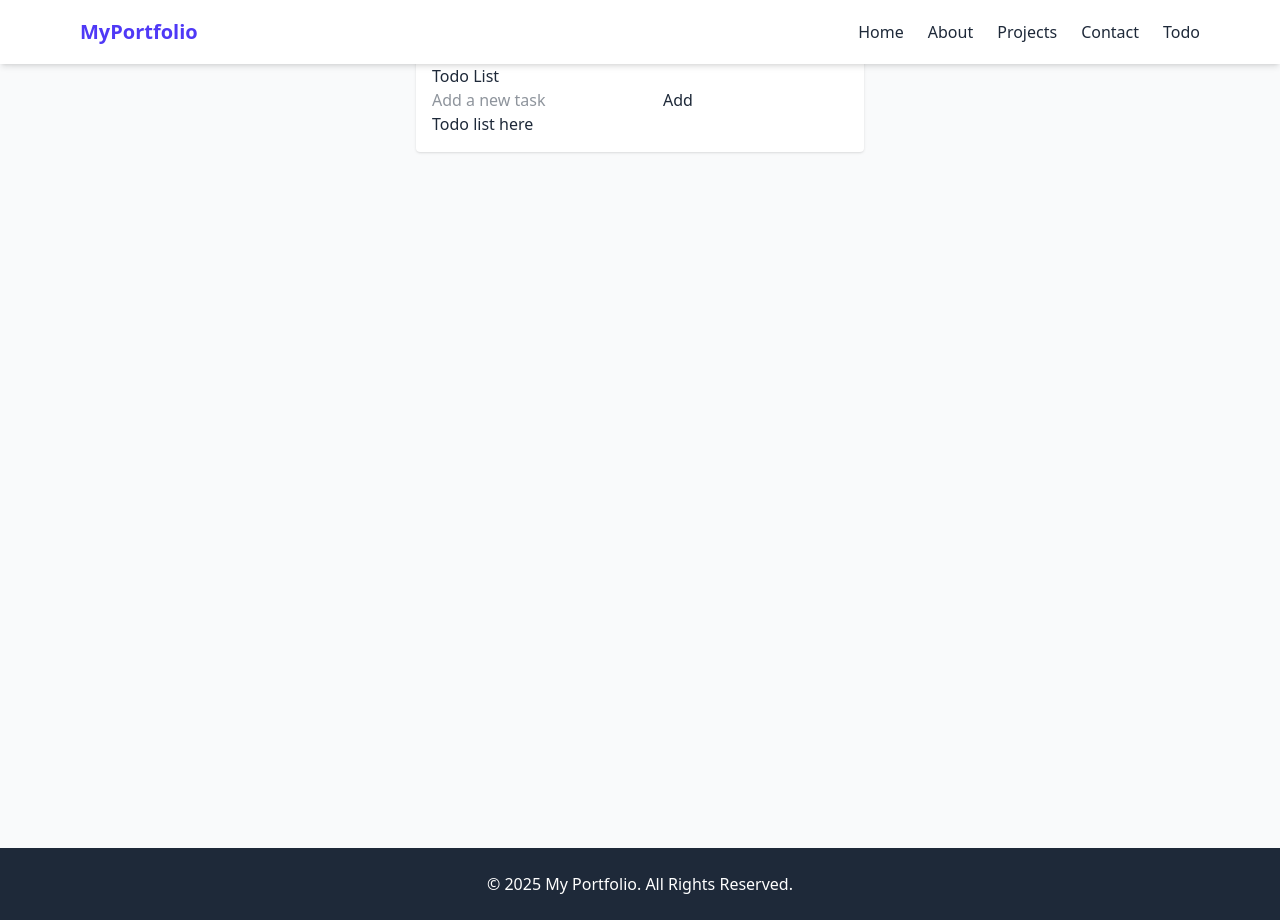
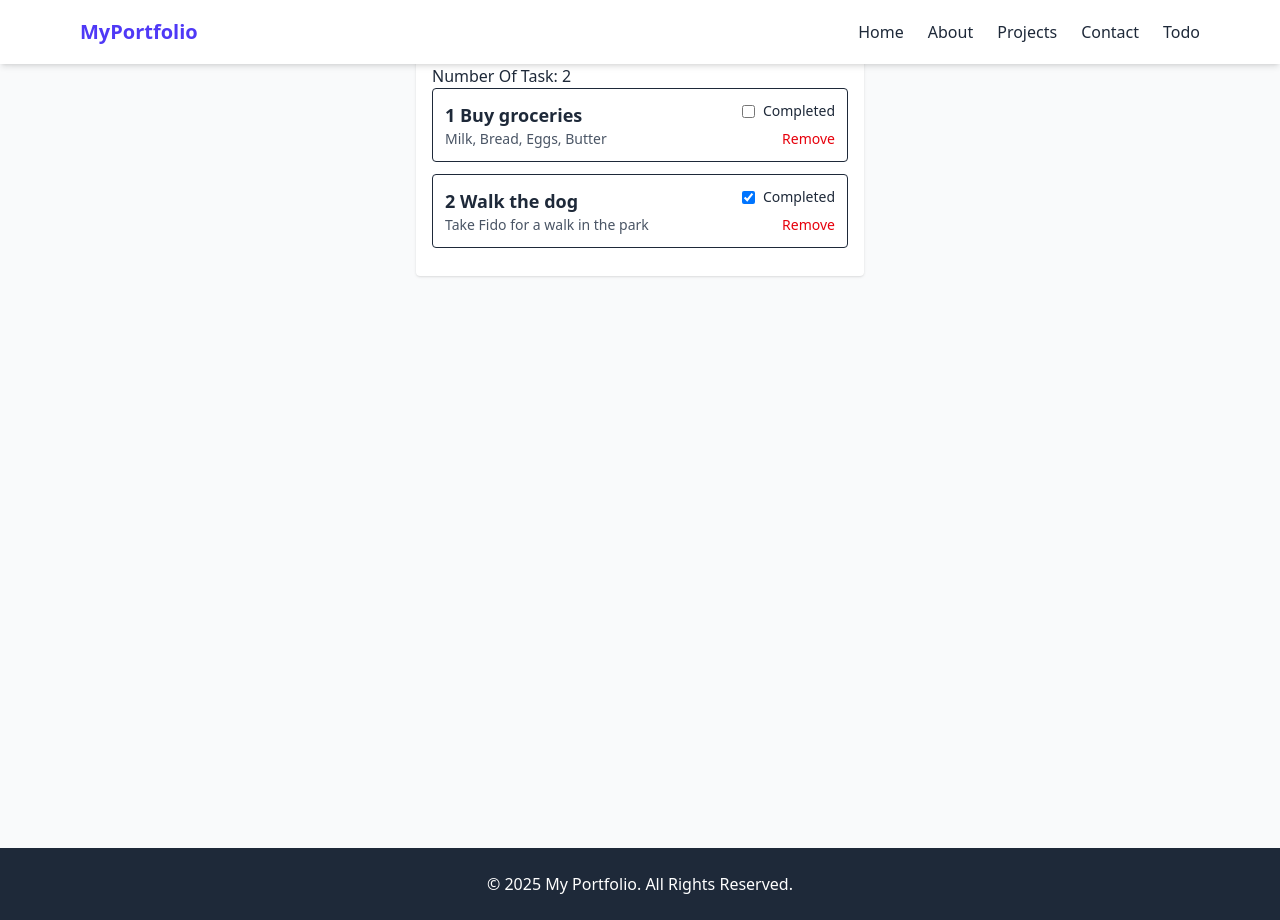
Before and after one commit to alligator609/rnd-portfolio-todo-app, an Angular app: page /todo/todo in a window 1280 px wide. Built offline with nearby package versions, Linux system fonts and the light colour scheme.

Commit message:
UPDATE: todo list added

```diff
--- /dev/null
+++ b/src/app/models/todo-interface.ts
@@ -0,0 +1,7 @@
+export interface TodoInterface {
+    id: number;
+    title: string;
+    description: string;
+    completed: boolean;
+    createdAt: Date;
+}
--- a/src/app/todo/todo/todo.html
+++ b/src/app/todo/todo/todo.html
@@ -1,10 +1,65 @@
 <div class="todo-container mt-12 p-4 max-w-md mx-auto bg-white rounded shadow">
-    <h2>Todo List</h2>
-    <form >
-        <input type="text" name="todo" placeholder="Add a new task" required>
-        <button type="submit">Add</button>
-    </form>
-    <ul>
-        <li>Todo list here</li>
+  <h2>Number Of Task: {{ dummyTodos.length }}</h2>
+
+  @if (dummyTodos.length > 0) {
+    <ul class="todo-list">
+      @for (todo of dummyTodos; track $index) {
+        <li
+          class="mb-3 p-3 border rounded flex justify-between items-start"
+          [class.opacity-60]="todo.completed"
+        >
+          <div>
+            <h3 class="font-semibold text-lg">{{$index +1}} {{ todo.title }}</h3>
+            <p class="text-sm text-gray-600">{{ todo.description }}</p>
+          </div>
+          <div class="flex flex-col items-end ml-4">
+            <label class="flex items-center text-sm mb-2">
+              <input
+                type="checkbox"
+                [checked]="todo.completed"
+                (change)="toggleComplete(todo.id)"
+                class="mr-2"
+              />
+              Completed
+            </label>
+            <button (click)="removeTodo(todo.id)" class="text-red-600 text-sm">
+              Remove
+            </button>
+          </div>
+        </li>
+      }
     </ul>
+  } @else {
+    <p class="text-sm text-gray-500">No Tasks yet. Add one above.</p>
+  }
 </div>
+
+
+<!-- <div class="add-todo-form mt-8 p-4 max-w-md mx-auto bg-white rounded shadow">
+  <h2 class="mb-4">Add New Todo</h2>
+  <form (submit)="addTodo()">
+    <div class="mb-4">
+      <label class="block text-sm font-medium mb-1" for="title">Title</label>
+      <input
+        id="title"
+        type="text"
+        [(ngModel)]="newTodo.title"
+        name="title"
+        required
+        class="w-full p-2 border rounded"
+      />
+    </div>
+    <div class="mb-4">
+      <label class="block text-sm font-medium mb-1" for="description">Description</label>
+      <textarea
+        id="description"
+        [(ngModel)]="newTodo.description"
+        name="description"
+        class="w-full p-2 border rounded"
+      ></textarea>
+    </div>
+    <button type="submit" class="bg-blue-600 text-white px-4 py-2 rounded">
+      Add Todo
+    </button>
+  </form>
+</div> -->
--- a/src/app/todo/todo/todo.ts
+++ b/src/app/todo/todo/todo.ts
@@ -1,11 +1,51 @@
 import { Component } from '@angular/core';
+import { TodoInterface } from '../../models/todo-interface';
+import { CommonModule } from '@angular/common';
 
 @Component({
   selector: 'app-todo',
-  imports: [],
+  imports: [CommonModule],
   templateUrl: './todo.html',
-  styleUrl: './todo.scss'
+  styleUrl: './todo.scss',
+
 })
 export class Todo {
+  dummyTodos: TodoInterface[] = [
+    {
+      id: 1,
+      title: 'Buy groceries',
+      description: 'Milk, Bread, Eggs, Butter',
+      completed: false,
+      createdAt: new Date()
+    },
+    {
+      id: 2,
+      title: 'Walk the dog',
+      description: 'Take Fido for a walk in the park',
+      completed: true,
+      createdAt: new Date()
+    }
+  ];
+  // newTodo = {
+  //   id: 0,
+  //   title: '',
+  //   description: '',
+  //   completed: false,
+  //   createdAt: new Date()
+  // };
+  constructor() {}
 
+  // addTodo() {
+  //   this.dummyTodos.push(this.newTodo);
+  // }
+  removeTodo(id: number) {
+    console.log(id);
+    this.dummyTodos = this.dummyTodos.filter(todo => todo.id !== id);
+  }
+  toggleComplete(id: number) {
+    const todo = this.dummyTodos.find(todo => todo.id === id);
+    if (todo) {
+      todo.completed = !todo.completed;
+    }
+  }
 }
```
